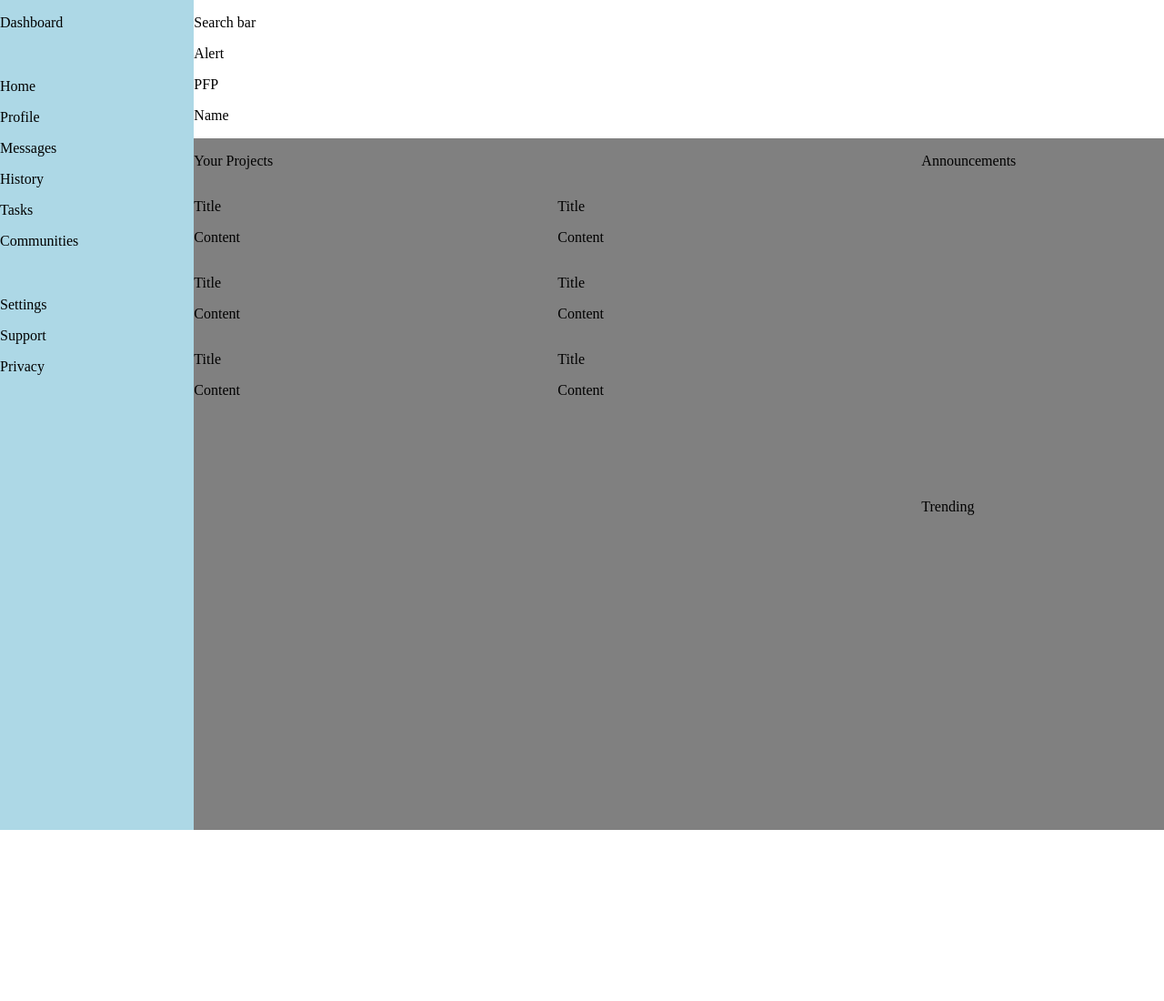
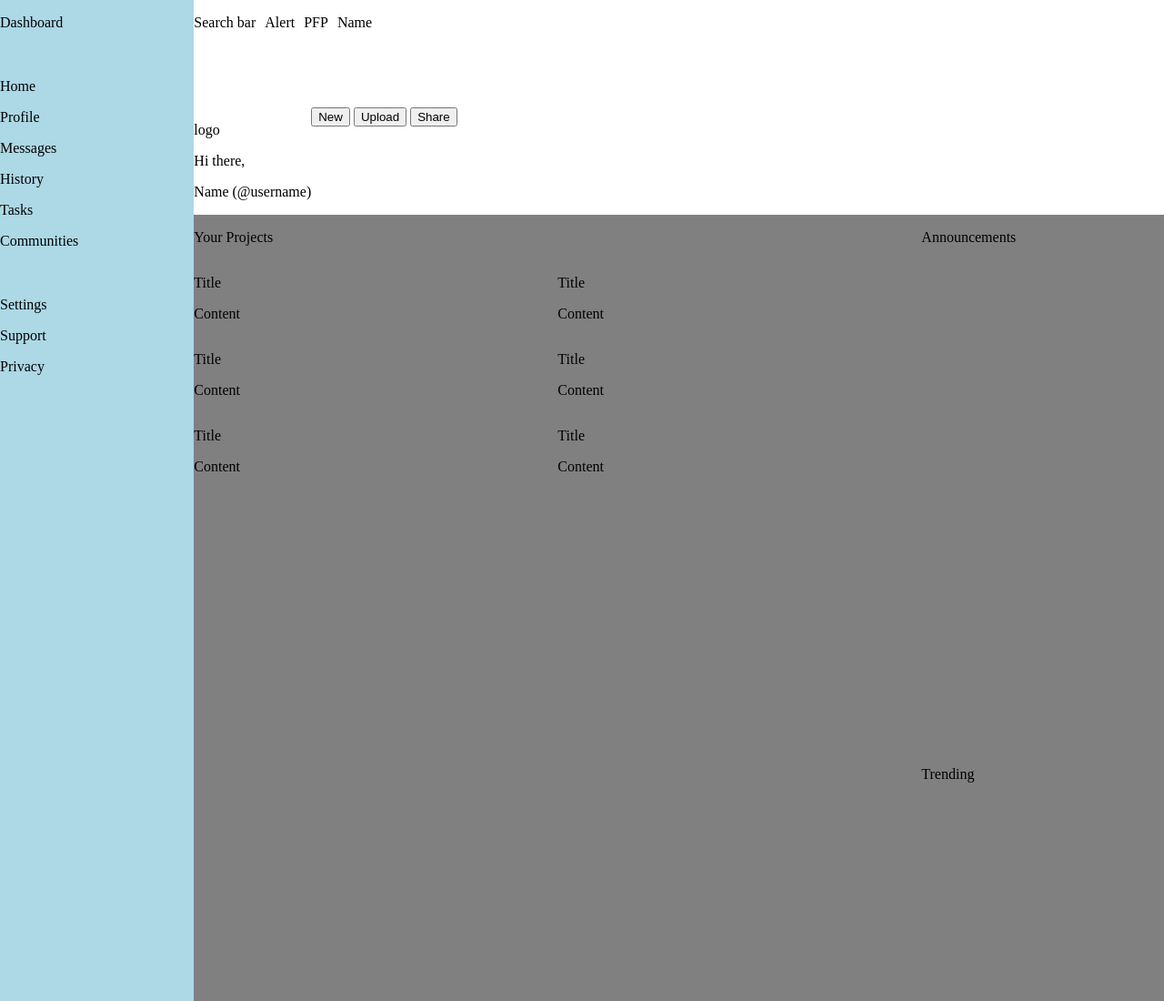
Before and after one commit to zacharyblum2/admin-dashboard, a plain HTML site: page index.html in a window 1280 px wide. Shown: the top 1100 px of the page at 91% size. Before the commit the page ends 912 px from the top, so only its background shows below. Drawn offline with Linux system fonts and the light colour scheme.

Commit message:
Add more styling.

```diff
--- a/index.html
+++ b/index.html
@@ -30,10 +30,27 @@
         </div>
 
         <div class="header">
-            <p>Search bar</p>
-            <p>Alert</p>
-            <p>PFP</p>
-            <p>Name</p>
+            <div class="bar">
+                <p>Search bar</p>
+                <p>Alert</p>
+                <p>PFP</p>
+                <p>Name</p>
+            </div>
+            <div class="heading">
+                <div class="user">
+                    <p>logo</p>
+
+                    <p>Hi there,</p>
+                    <p>Name (@username)</p>
+                </div>
+
+                <div class="btns">
+                    <button>New</button>
+                    <button>Upload</button>
+                    <button>Share</button>
+                </div>
+            </div>
+
         </div>
 
         <div class="content">
--- a/styles.css
+++ b/styles.css
@@ -20,6 +20,17 @@ body {
 
 .header {
     grid-column: 2 / 8;
+    display: grid;
+    grid-template-rows: 1fr 1fr;
+}
+
+.bar {
+    display: flex;
+    gap: 10px;
+}
+
+.heading {
+    display: flex;
 }
 
 .content {
```
